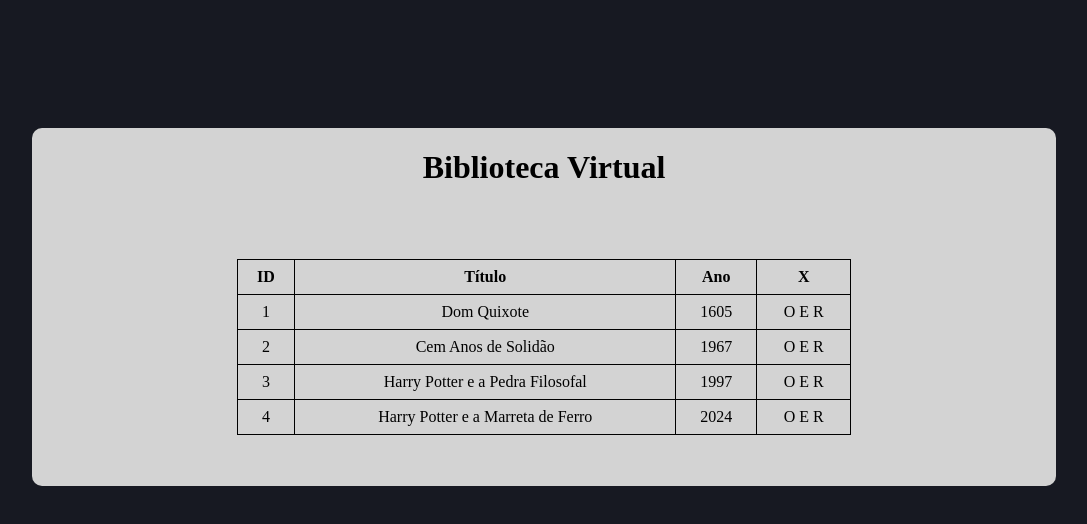
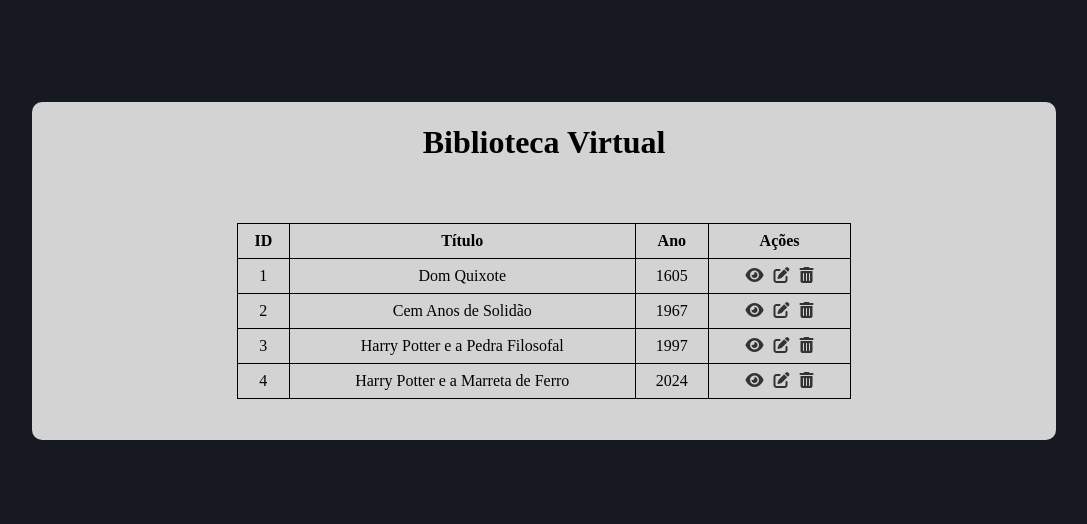
Before and after one commit to MarcusCastilhos/firstAngularProject, an Angular app: page / in a window 1280 px wide. Shown: the top 524 px of the page, without its empty margins (96-1183 px from the left). Built offline with nearby package versions, Linux system fonts and the light colour scheme; data requests are answered from the project's data file.

Commit message:
feat: add icons and functions btn

```diff
--- a/angular.json
+++ b/angular.json
@@ -20,17 +20,13 @@
             "outputPath": "dist/first-angular-project",
             "index": "src/index.html",
             "browser": "src/main.ts",
-            "polyfills": [
-              "zone.js"
-            ],
+            "polyfills": ["zone.js"],
             "tsConfig": "tsconfig.app.json",
             "inlineStyleLanguage": "scss",
-            "assets": [
-              "src/favicon.ico",
-              "src/assets"
-            ],
+            "assets": ["src/favicon.ico", "src/assets"],
             "styles": [
-              "src/styles.scss"
+              "src/styles.scss",
+              "node_modules/@fortawesome/fontawesome-free/css/all.css"
             ],
             "scripts": []
           },
@@ -85,19 +81,11 @@
         "test": {
           "builder": "@angular-devkit/build-angular:karma",
           "options": {
-            "polyfills": [
-              "zone.js",
-              "zone.js/testing"
-            ],
+            "polyfills": ["zone.js", "zone.js/testing"],
             "tsConfig": "tsconfig.spec.json",
             "inlineStyleLanguage": "scss",
-            "assets": [
-              "src/favicon.ico",
-              "src/assets"
-            ],
-            "styles": [
-              "src/styles.scss"
-            ],
+            "assets": ["src/favicon.ico", "src/assets"],
+            "styles": ["src/styles.scss"],
             "scripts": []
           }
         }
--- a/package.json
+++ b/package.json
@@ -18,6 +18,7 @@
     "@angular/platform-browser": "^17.3.0",
     "@angular/platform-browser-dynamic": "^17.3.0",
     "@angular/router": "^17.3.0",
+    "@fortawesome/fontawesome-free": "^6.5.2",
     "json-server": "^1.0.0-beta.0",
     "rxjs": "~7.8.0",
     "tslib": "^2.3.0",
--- a/src/app/components/livros-tabela/livros-tabela.component.html
+++ b/src/app/components/livros-tabela/livros-tabela.component.html
@@ -5,7 +5,7 @@
         <th>ID</th>
         <th>Título</th>
         <th>Ano</th>
-        <th>X</th>
+        <th>Ações</th>
       </tr>
     </thead>
     <tbody>
@@ -13,7 +13,11 @@
         <td>{{ livro.id }}</td>
         <td>{{ livro.title }}</td>
         <td>{{ livro.year }}</td>
-        <td>O E R</td>
+        <td>
+          <i class="fas fa-eye" (click)="mostrarLivro(livro)"></i>
+          <i class="fas fa-edit" (click)="editarLivro(livro)"></i>
+          <i class="fas fa-trash-alt" (click)="deletarLivro(livro.id)"></i>
+        </td>
       </tr>
     </tbody>
   </table>
--- a/src/app/components/livros-tabela/livros-tabela.component.scss
+++ b/src/app/components/livros-tabela/livros-tabela.component.scss
@@ -1,7 +1,7 @@
 .table-wp {
   border-collapse: collapse;
   width: 60%;
-  margin: 5%;
+  margin: 4%;
 
   th,
   td {
@@ -9,4 +9,15 @@
     padding: 8px;
     text-align: center;
   }
+
+  td i {
+    margin: 0 5px;
+    cursor: pointer;
+    color: #333; /* Cor dos ícones */
+    transition: color 0.3s;
+  }
+
+  td i:hover {
+    color: #007bff; /* Cor ao passar o mouse */
+  }
 }
--- a/src/app/components/livros-tabela/livros-tabela.component.ts
+++ b/src/app/components/livros-tabela/livros-tabela.component.ts
@@ -14,17 +14,34 @@ interface Livro {
   standalone: true,
   imports: [CommonModule, HttpClientModule],
   templateUrl: './livros-tabela.component.html',
-  styleUrl: './livros-tabela.component.scss'
+  styleUrl: './livros-tabela.component.scss',
 })
-export class LivrosTabelaComponent implements OnInit{
+export class LivrosTabelaComponent implements OnInit {
   livros: Livro[] = [];
 
-  constructor(private livrosService: LivrosService){}
+  constructor(private livrosService: LivrosService) {}
 
   ngOnInit(): void {
     this.livrosService.getLivros().subscribe((data: Livro[]) => {
       this.livros = data;
       console.log(this.livros);
-    })
+    });
+  }
+
+  mostrarLivro(livro: Livro): void {
+    alert(
+      `Detalhes do Livro:\nID: ${livro.id}\nTítulo: ${livro.title}\nAno: ${livro.year}`
+    );
+  }
+
+  editarLivro(livro: Livro): void {
+    console.log('Editando livro', livro);
+  }
+
+  deletarLivro(id: number): void {
+    this.livrosService.deleteLivro(id).subscribe(() => {
+      this.livros = this.livros.filter((l) => l.id !== id);
+      console.log('Livro deletado com sucesso');
+    });
   }
 }
--- a/src/app/services/livros.service.ts
+++ b/src/app/services/livros.service.ts
@@ -20,4 +20,8 @@ export class LivrosService {
   getLivros(): Observable<Livro[]> {
     return this.http.get<Livro[]>(this.apiUrl);
   }
+
+  deleteLivro(id: number): Observable<void> {
+    return this.http.delete<void>(`${this.apiUrl}/${id}`);
+  }
 }
--- a/src/index.html
+++ b/src/index.html
@@ -1,11 +1,11 @@
-<!doctype html>
+<!DOCTYPE html>
 <html lang="pt-br">
   <head>
-  <meta charset="utf-8">
+    <meta charset="utf-8" />
     <title>FirstAngularProject</title>
-  <base href="/">
-  <meta name="viewport" content="width=device-width, initial-scale=1">
-  <link rel="icon" type="image/x-icon" href="favicon.ico">
+    <base href="/" />
+    <meta name="viewport" content="width=device-width, initial-scale=1" />
+    <link rel="icon" type="image/x-icon" href="favicon.ico" />
   </head>
   <body>
     <app-root></app-root>
--- a/src/styles.scss
+++ b/src/styles.scss
@@ -1,4 +1,5 @@
 /* You can add global styles to this file, and also import other style files */
+
 body,
 html {
   display: block;
@@ -20,5 +21,5 @@ html {
   justify-content: center;
   background-color: rgb(211, 211, 211);
   border-radius: 10px;
-  margin-top: 10%;
+  margin-top: 8%;
 }
```
Also changed, not shown: 1 other file (tests, documents, lock files or other folders). Lines whose indentation alone changed are shown as unchanged.
